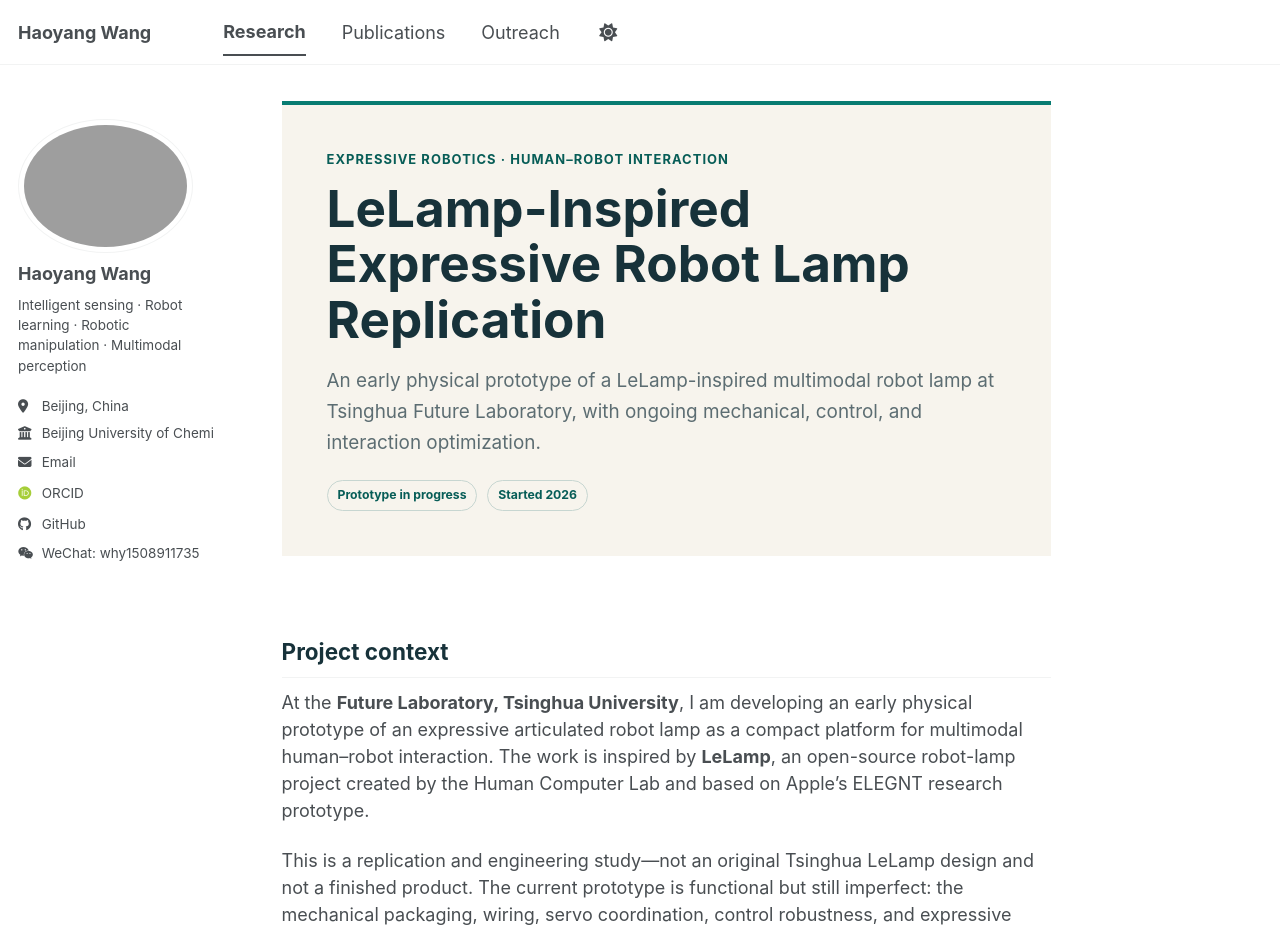
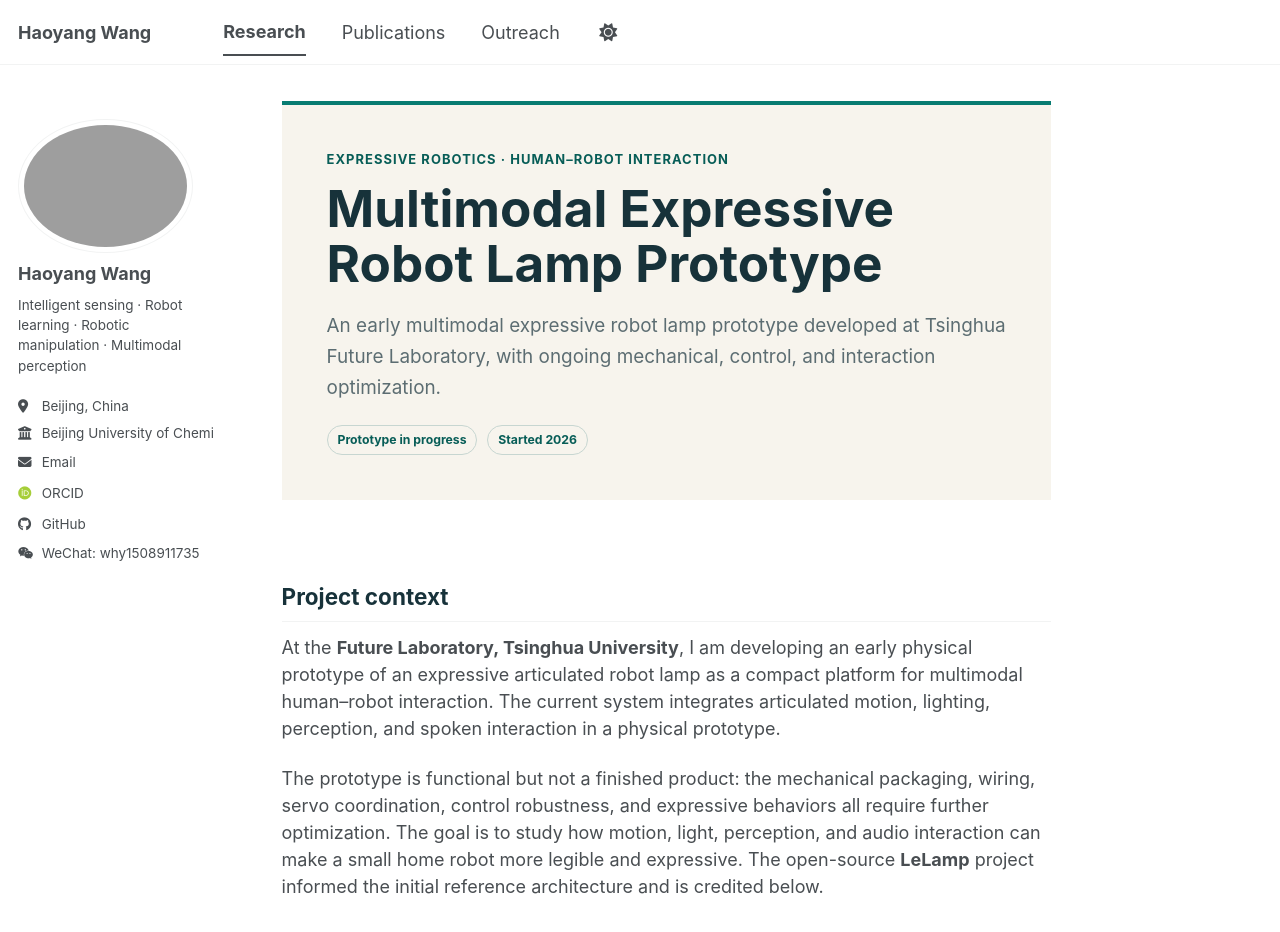
Before and after one commit to mianzhi8588/mianzhi8588.github.io, a Jekyll site: the page built from _portfolio/2026-lelamp-expressive-robot-lamp-replication.md, in a window 1280 px wide and 1400 px high. Shown: the top 932 px of the window. Built offline with Jekyll 4.4.1, drawn with Linux system fonts in a browser that asks for light colours; some web fonts are replaced; a script bundle is joined from its source files by our own code; library files that are not in the unit come from our copies; some of the changed text lies outside the part shown.

```diff
--- a/_portfolio/2026-lelamp-expressive-robot-lamp-replication.md
+++ b/_portfolio/2026-lelamp-expressive-robot-lamp-replication.md
@@ -1,9 +1,11 @@
 ---
 layout: research-project
-title: "LeLamp-Inspired Expressive Robot Lamp Replication"
+title: "Multimodal Expressive Robot Lamp Prototype"
 collection: portfolio
-permalink: /portfolio/2026-lelamp-expressive-robot-lamp-replication
-excerpt: "An early physical prototype of a LeLamp-inspired multimodal robot lamp at Tsinghua Future Laboratory, with ongoing mechanical, control, and interaction optimization."
+permalink: /portfolio/2026-multimodal-expressive-robot-lamp
+redirect_from:
+  - /portfolio/2026-lelamp-expressive-robot-lamp-replication
+excerpt: "An early multimodal expressive robot lamp prototype developed at Tsinghua Future Laboratory, with ongoing mechanical, control, and interaction optimization."
 date: 2026-01-01
 status: "Prototype in progress"
 research_area: "Expressive Robotics · Human–Robot Interaction"
@@ -13,12 +15,12 @@ research_order: 6
 
 ## Project context
 
-At the **Future Laboratory, Tsinghua University**, I am developing an early physical prototype of an expressive articulated robot lamp as a compact platform for multimodal human–robot interaction. The work is inspired by **LeLamp**, an open-source robot-lamp project created by the Human Computer Lab and based on Apple's ELEGNT research prototype.
+At the **Future Laboratory, Tsinghua University**, I am developing an early physical prototype of an expressive articulated robot lamp as a compact platform for multimodal human–robot interaction. The current system integrates articulated motion, lighting, perception, and spoken interaction in a physical prototype.
 
-This is a replication and engineering study—not an original Tsinghua LeLamp design and not a finished product. The current prototype is functional but still imperfect: the mechanical packaging, wiring, servo coordination, control robustness, and expressive behaviors all require further optimization. The goal is to understand and rebuild the mechanical and control stack, then use the platform to explore how motion, light, perception, and audio interaction can make a small home robot more legible and expressive.
+The prototype is functional but not a finished product: the mechanical packaging, wiring, servo coordination, control robustness, and expressive behaviors all require further optimization. The goal is to study how motion, light, perception, and audio interaction can make a small home robot more legible and expressive. The open-source **LeLamp** project informed the initial reference architecture and is credited below.
 
 <figure class="research-media research-media--result">
-  <video controls playsinline preload="metadata" poster="{{ '/images/lelamp-replication-demo-poster.png' | relative_url }}?v=1" aria-label="Early physical prototype demonstration of a LeLamp-inspired multimodal robot lamp">
+  <video controls playsinline preload="metadata" poster="{{ '/images/lelamp-replication-demo-poster.png' | relative_url }}?v=1" aria-label="Early physical prototype demonstration of a multimodal expressive robot lamp">
     <source src="{{ '/files/lelamp-replication-demo.webm' | relative_url }}?v=1" type="video/webm">
     Your browser does not support the video tag.
   </video>
@@ -27,9 +29,9 @@ This is a replication and engineering study—not an original Tsinghua LeLamp de
   </figcaption>
 </figure>
 
-## Reference architecture
+## Platform architecture
 
-The original open-source LeLamp design documents a five-axis articulated servo mechanism together with camera-based vision, microphone and speaker audio, programmable lighting, and movement record/replay. These capabilities make it a useful reference for studying embodied expression with accessible hardware.
+The platform combines an articulated servo mechanism with camera-based perception, microphone and speaker audio, programmable lighting, and movement control. This compact architecture provides an accessible testbed for studying embodied expression and multimodal interaction.
 
 ## Current scope
 
@@ -45,9 +47,9 @@ The original open-source LeLamp design documents a five-axis articulated servo m
 - How should perception, audio, and lighting cues be coordinated to support natural interaction?
 - Which expressive behaviors remain robust on low-cost servo hardware?
 
-## Attribution and references
+## Open-source inspiration and attribution
 
-LeLamp is an early-stage open-source project from the **Human Computer Lab**. The original build resources and project framing are available on the [LeLamp GitHub repository](https://github.com/humancomputerlab/LeLamp) and the [official LeLamp website](https://www.lelamp.com/about).
+The initial mechanical and interaction reference was inspired by **LeLamp**, an open-source project from the **Human Computer Lab**. Its original resources and project framing are available on the [LeLamp GitHub repository](https://github.com/humancomputerlab/LeLamp) and the [official LeLamp website](https://www.lelamp.com/about). The prototype documented here is my current physical implementation and ongoing development at Tsinghua Future Laboratory.
 
 ## Status
 
```
Also changed, not shown: _pages/about.md (+2 -2 lines), _pages/portfolio.html (+4 -4 lines), _portfolio/2025-inertial-sensor-recovery-dexterous-hand.md (+19 -1 lines), images/imu-self-collected-waveform-gallery.png (added), images/imu-strict-online-public-comparison.png (added).
